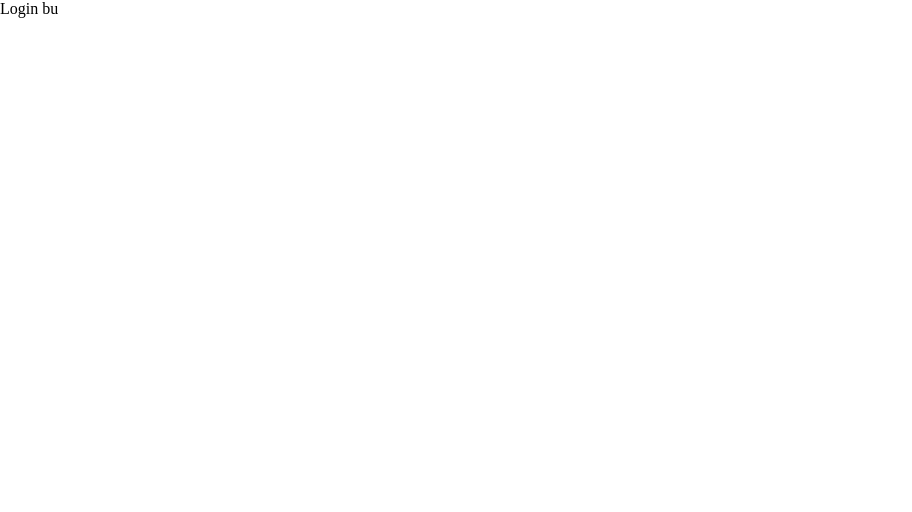
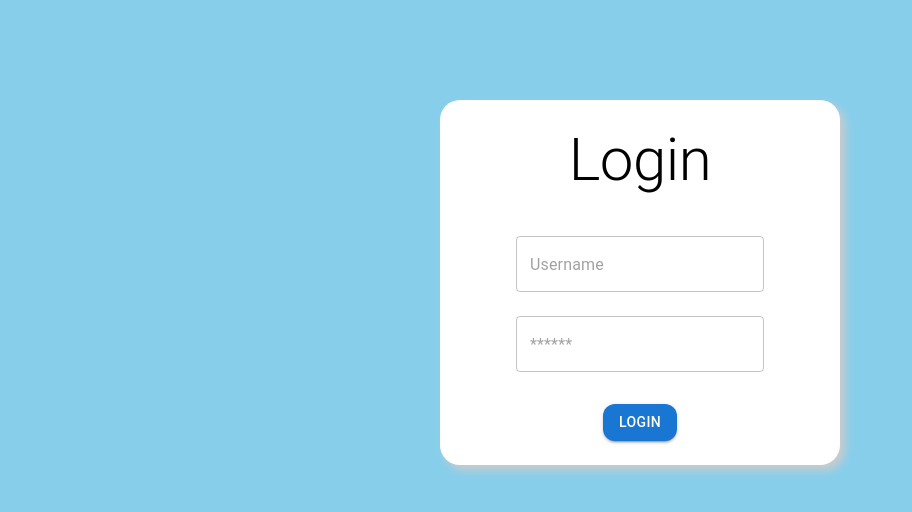
Before and after one commit to bapaksap1/Guest_book, a React (Create React App) app: page /login in a window 1280 px wide. Shown: the top 512 px of the page, without its empty margins (0-912 px from the left). Built offline with nearby package versions, Linux system fonts and the light colour scheme.

Commit message:
login polosan

```diff
--- a/src/App.tsx
+++ b/src/App.tsx
@@ -4,7 +4,7 @@ import Home from './GuestBook/Layout/Home';
 import { BrowserRouter, Routes, Route } from 'react-router-dom';
 import GlobalStyle from './Component/GlobalStyle';
 import Portal from './GuestBook/Layout/Portal';
-import Login from './GuestBook/Layout/Login';
+import Login from './GuestBook/Login/Login';
 
 function App() {
   return (
--- a/src/GuestBook/Layout/Login.tsx
+++ /dev/null
@@ -1,7 +0,0 @@
-import React from 'react'
-
-export default function Login() {
-  return (
-    <div>Login bu</div>
-  )
-}
--- /dev/null
+++ b/src/GuestBook/Login/Login.tsx
@@ -0,0 +1,93 @@
+import React, { useState } from "react";
+import { Box, Button, TextField, Typography } from "@mui/material";
+import styled from "styled-components"
+
+const Login = () => {
+  const [inputs, setInputs] = useState({
+    username: "",
+    password: "",
+  });
+
+  const handleChange: React.ChangeEventHandler<
+    HTMLTextAreaElement | HTMLInputElement
+  > = (e) => {
+    setInputs((prevState) => ({
+      ...prevState,
+      [e.target.name]: e.target.value,
+    }));
+  };
+
+  const handleSubmit = (e: any) => {
+    e.preventDefault();
+    console.log(inputs);
+  };
+
+  return (
+
+    <Wrapper>
+      <form onSubmit={handleSubmit}>
+        <Box
+          display="flex"
+          flexDirection={"column"}
+          maxWidth={400}
+          alignItems="center"
+          justifyContent="center"
+          margin="auto"
+          borderRadius={5}
+          boxShadow={"5px 5px 10px #ccc"}
+          sx={{
+            zIndex: 100,
+            ":hover": {
+              boxShadow: "10px 10px 20px #ccc",
+            },
+          }}
+        >
+          <Typography variant="h2" padding={3} textAlign="center">
+            Login
+          </Typography>
+          <TextField
+            name="username"
+            value={inputs.username}
+            margin="normal"
+            type={"text"}
+            variant="outlined"
+            placeholder="Username"
+            onChange={handleChange}
+          />
+          <TextField
+            name="password"
+            value={inputs.password}
+            margin="normal"
+            type={"password"}
+            variant="outlined"
+            placeholder="******"
+            onChange={handleChange}
+          />
+          <Button
+            type="submit"
+            sx={{ margin: 3, borderRadius: 3 }}
+            variant="contained"
+            color="primary"
+          >
+            Login
+          </Button>
+        </Box>
+      </form>
+    </Wrapper>
+  );
+};
+
+export default Login;
+
+
+const Wrapper = styled.div`
+width: 100%;
+height: 100vh;
+padding-top: 100px;
+background-color: #87CEEB;
+> form>div{
+  background: #fff;
+
+
+}
+`
```
Also changed, not shown: 1 other file (tests, documents, lock files or other folders).
